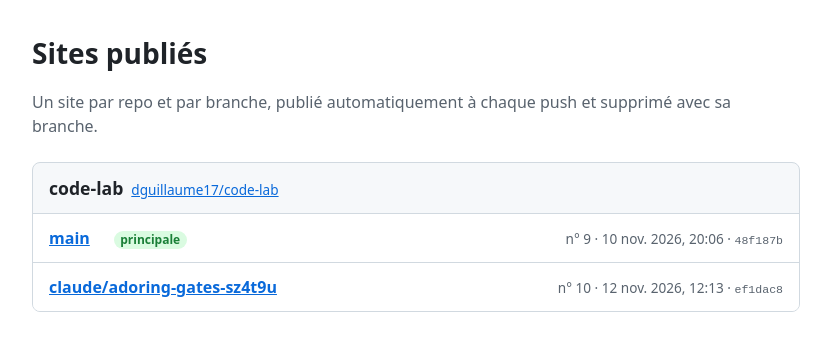
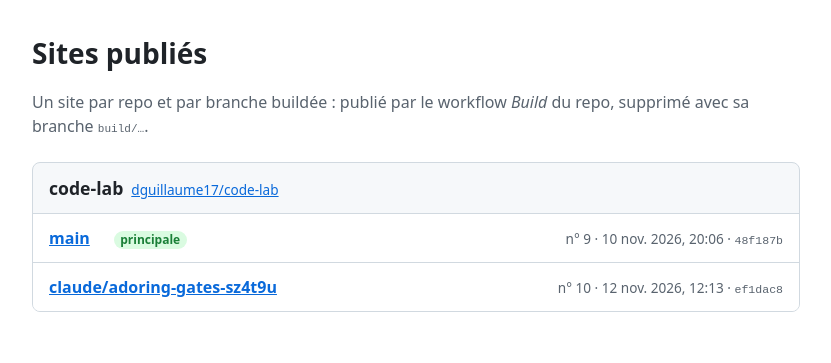
Before and after one commit to dguillaume17/dguillaume17.github.io, a plain HTML site: page index.html in a window 1280 px wide. Shown: the whole page, without its empty margins (224-1055 px from the left). Drawn offline with Linux system fonts and the light colour scheme.

Commit message:
Nouveau circuit : le workflow Build d'un repo dépose son build dans build/<branche>, ce repo le publie
- build.yml (réutilisable) : détection de la techno, build dans le repo, dépôt dans build/<branche>, demande de publication ; suppression du site à la suppression de build/<branche>
- publish.yml : publie build/<branche> d'un repo sur repository_dispatch ou à la main
- build.sh (détection et build : Angular, Vite, CRA, Blazor, Avalonia, Flutter, statique) et builds.json (configuration centrale)
- remplace les workflows par techno

Co-Authored-By: Claude Opus 5.5 <noreply@anthropic.com>
Claude-Session: https://claude.ai/code/session_017dTV88B6vGhLVpDJV7mePn

```diff
--- a/index.html
+++ b/index.html
@@ -1,5 +1,5 @@
 <!doctype html>
-<!-- Lists the sites published by .github/workflows/publish.yml, read from sites.json (one entry per repository and branch). -->
+<!-- Lists the sites published by .github/workflows/publish.yml, read from sites.json (one entry per repository and built branch). -->
 <html lang="fr">
   <head>
     <meta charset="utf-8" />
@@ -112,7 +112,7 @@
   <body>
     <main>
       <h1>Sites publiés</h1>
-      <p class="intro">Un site par repo et par branche, publié automatiquement à chaque push et supprimé avec sa branche.</p>
+      <p class="intro">Un site par repo et par branche buildée : publié par le workflow <em>Build</em> du repo, supprimé avec sa branche <code>build/…</code>.</p>
       <div id="sites"><p class="status">Chargement…</p></div>
     </main>
     <script>
```
Also changed, not shown: .github/builds.json (added), 10 other files.
